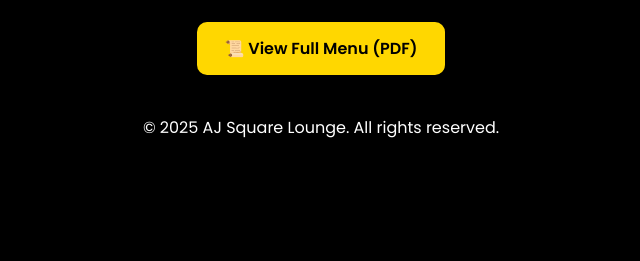
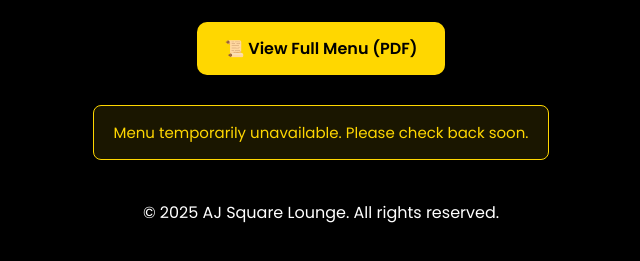
Before and after one commit to Oladeji24/ajsquare-menu, a plain HTML site: page index.html in a window 1280 px wide. Shown: the part 293-554 px from the top of the page, without its empty margins (319-959 px from the left). Drawn offline with Linux system fonts and the light colour scheme.

Commit message:
Locked menu access and added unavailable notice

```diff
--- a/index.html
+++ b/index.html
@@ -64,6 +64,18 @@
       background: #e6c200;
     }
 
+    /* 👇 Added this for styled notice box */
+    .notice {
+      margin-top: 30px;
+      background: rgba(255, 215, 0, 0.1);
+      border: 1px solid #FFD700;
+      border-radius: 8px;
+      padding: 15px 20px;
+      color: #FFD700;
+      font-size: 15px;
+      max-width: 600px;
+    }
+
     footer {
       margin-top: 40px;
       font-size: 13px;
@@ -79,10 +91,13 @@
     <p>Welcome! Tap below to view our complete menu and prices.</p>
   </header>
 
-  <!-- Fixed Version (iPhone Compatible) -->
-  <a href="assets/" target="_blank" class="button">
-    📜 View Full Menu (PDF)
-  </a>
+  <!-- Temporarily disabled button -->
+  <a href="#" class="button" onclick="return false;">📜 View Full Menu (PDF)</a>
+
+  <!-- Notice message -->
+  <div class="notice">
+    Menu temporarily unavailable. Please check back soon.
+  </div>
 
   <footer>
     <p>&copy; 2025 AJ Square Lounge. All rights reserved.</p>
```
